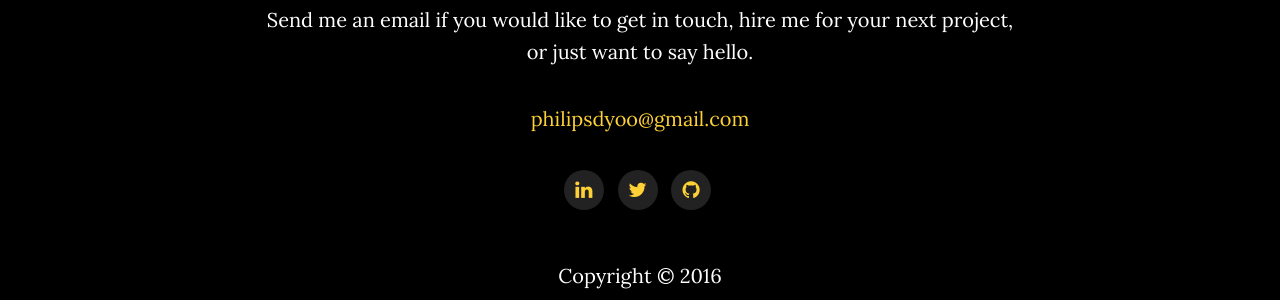
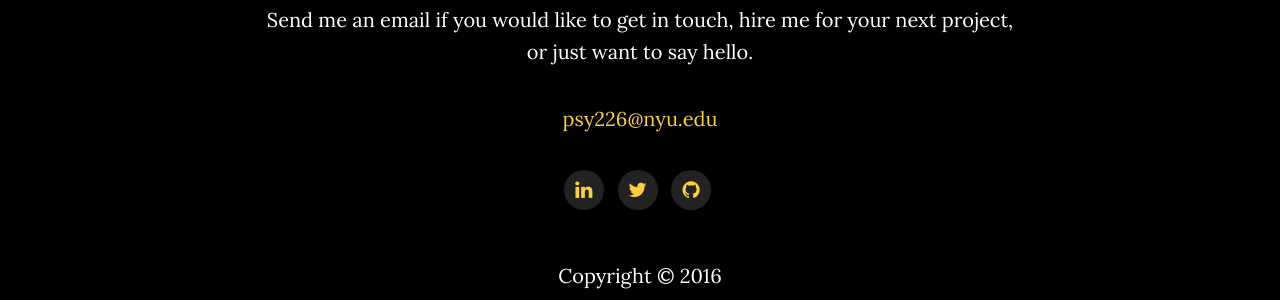
Before and after one commit to philipsdyoo/philipsdyoo.github.io, a Jekyll site: the page built from index.html, in a window 1280 px wide and 900 px high, scrolled down 5362 px. Shown: the part 366-666 px from the top of the window. Built offline with Jekyll 4.4.1, drawn with Linux system fonts in a browser that asks for light colours.

```diff
--- a/contact.html
+++ b/contact.html
@@ -2,7 +2,7 @@
 layout: null
 section-type: contact
 title: Contact
-email: philipsdyoo@gmail.com
+email: psy226@nyu.edu
 
 # Social networks usernames (many more available: google-plus, flickr, dribbble, pinterest, instagram, tumblr, linkedin, etc.)
 social:
```
Also changed, not shown: img/intro-bg.jpg.
